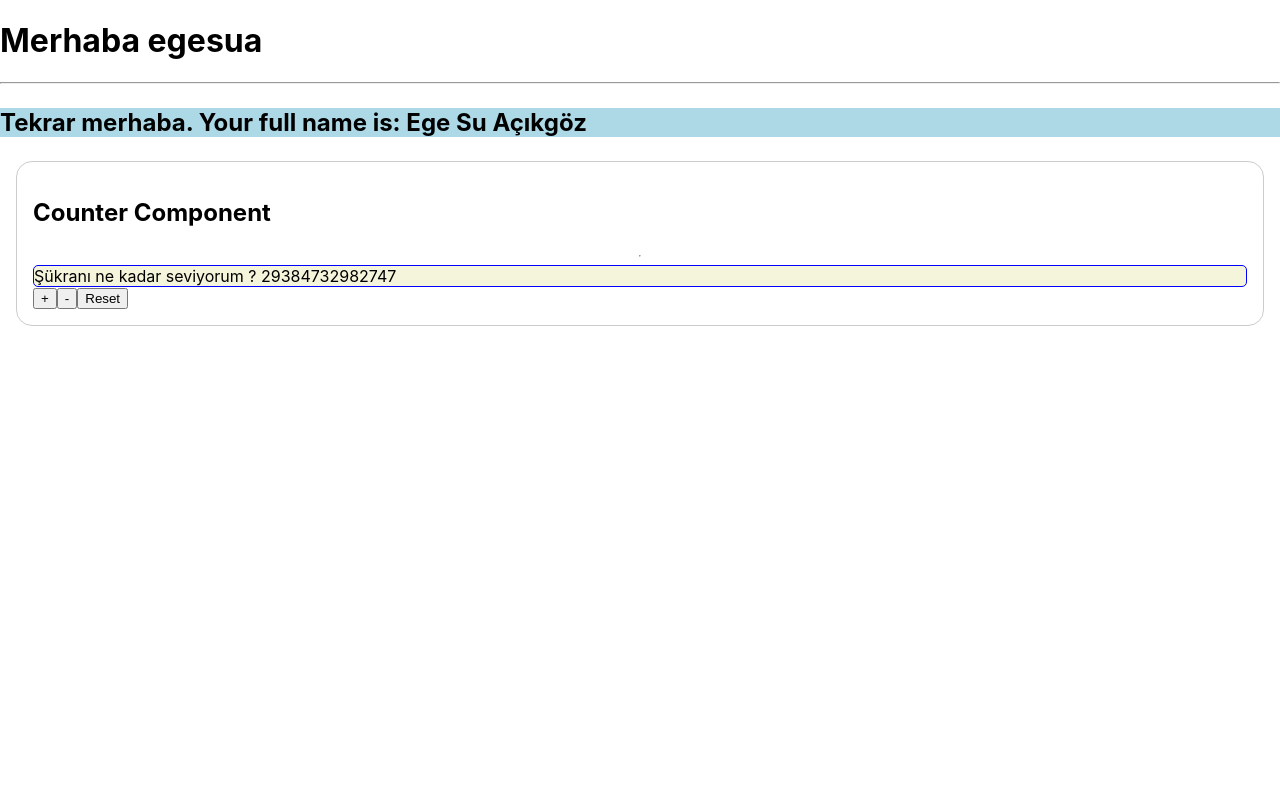
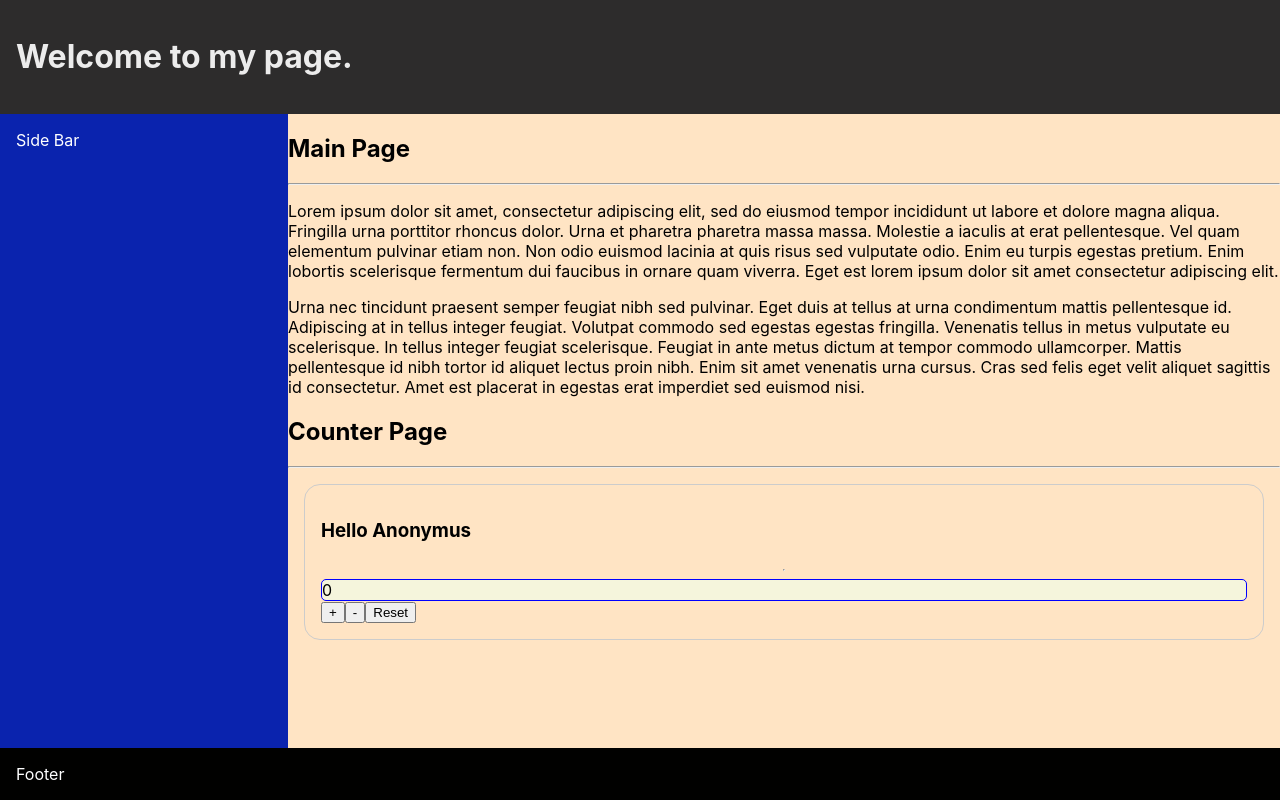
Before and after one commit to egesua/e-commerce-app, a React (Create React App) app: page / in a window 1280 px wide. Built offline with nearby package versions, Linux system fonts and the light colour scheme; the HTML template or start-up script is replaced by a standard one.

Commit message:
props drilling exercise

```diff
--- a/src/App.js
+++ b/src/App.js
@@ -1,32 +1,15 @@
 import './App.css';
 import './components/Counter.css';
 
-import Counter from './components/Counter';
 import { useState } from 'react';
+import Main from './layout/Main';
 
 function App() {
 
-  const userName = "egesua";
-
-  const [email, setEmail] = useState("egesu06@gmail.com")
-
-  const getFullName = () => {
-    return "Ege Su Açıkgöz";
-  }
+  const [userName, setUserName] = useState("Anonymus")
 
   return (
-    <div className="App">
-      <header className="App-header">
-        <h1>Merhaba {userName ? userName : "Anonymus"}</h1>
-        <hr></hr>
-        <p className='highlight'>
-          Tekrar merhaba.
-
-          Your full name is: {getFullName()}
-        </p>
-      </header>
-      <Counter greet="Merhaba" userName={userName} email={email} />
-    </div>
+    <Main userName={userName}/>
   );
 }
 
--- a/src/components/Counter.js
+++ b/src/components/Counter.js
@@ -1,13 +1,14 @@
 import { useState } from "react";
+import "./Counter.css";
+import CounterDisplay from "./CounterDisplay";
 
 const Counter = (props) => {
 
-    console.log("Counter props: ", props);
-
-  const [counter, setCounter] = useState(29384732982747)
+  const [counter, setCounter] = useState(0)
+  const { userName } = props
 
   const addAction = (e) => {
-    setCounter(counter + 150);
+    setCounter(counter + 1);
   };
 
   const decreaseAction = (e) => {
@@ -18,19 +19,14 @@ const Counter = (props) => {
     setCounter(0);
   };
 
-  console.log("Bu doğru!");
-
   return (
-    <div className="counter-card">
-      <h2>Counter Component</h2>
-      <hr />
-      <div className="counter" >{"Şükranı ne kadar seviyorum ?"} {counter}</div>
-      <div className="controls">
-        <button onClick={addAction}>+</button>
-        <button onClick={decreaseAction}>-</button>
-        <button onClick={resetAction}>Reset</button>
-      </div>
-    </div>
+    <CounterDisplay
+      counter={counter}
+      userName={userName}
+      addAction={addAction}
+      decreaseAction={decreaseAction}
+      resetAction={resetAction}
+    />
   );
 };
 
--- /dev/null
+++ b/src/components/CounterDisplay.js
@@ -0,0 +1,19 @@
+const CounterDisplay = (props) => {
+  const { userName, counter, addAction, decreaseAction, resetAction } =
+    props;
+
+  return (
+    <div className="counter-card">
+      <h3>{"Hello " + userName}</h3>
+      <hr />
+      <div className="counter">{counter}</div>
+      <div className="controls">
+        <button onClick={addAction}>+</button>
+        <button onClick={decreaseAction}>-</button>
+        <button onClick={resetAction}>Reset</button>
+      </div>
+    </div>
+  );
+};
+
+export default CounterDisplay;
--- a/src/index.css
+++ b/src/index.css
@@ -11,3 +11,38 @@ code {
   font-family: source-code-pro, Menlo, Monaco, Consolas, 'Courier New',
     monospace;
 }
+
+.main-layout {
+  display: flex;
+  flex-direction: column;
+  min-height: 100vh;
+}
+
+.page-header {
+  background-color: rgb(45, 44, 44);
+  color: rgb(236, 236, 236);
+  padding: 1rem;
+}
+
+.page-body {
+  display: flex;
+  flex: 1;
+  background-color: bisque;
+}
+
+.side-bar {
+  width: 20%;
+  background-color: rgb(10, 35, 174);
+  color: white;
+  padding: 1rem;
+}
+
+.page-content {
+  flex: 1;
+}
+
+.page-footer {
+  background-color: rgb(1, 1, 0);
+  color: white;
+  padding: 1rem;
+}
--- /dev/null
+++ b/src/layout/Footer.js
@@ -0,0 +1,7 @@
+const Footer = () => {
+    return (
+        <div className="page-footer">Footer</div>
+    )
+}
+
+export default Footer;
--- /dev/null
+++ b/src/layout/Header.js
@@ -0,0 +1,11 @@
+const Header = () => {
+    return(
+        <header className="page-header">
+            <h1>
+                Welcome to my page.
+            </h1>
+        </header>
+    )
+}
+
+export default Header;
--- /dev/null
+++ b/src/layout/Main.js
@@ -0,0 +1,19 @@
+import Footer from "./Footer";
+import Header from "./Header";
+import PageContent from "./PageContent";
+import SideBar from "./SideBar";
+
+const Main = ({ userName }) => {
+  return (
+    <div className="main-layout">
+      <Header />
+      <div className="page-body">
+        <SideBar />
+        <PageContent userName={userName}/>
+      </div>
+      <Footer />
+    </div>
+  );
+};
+
+export default Main;
--- /dev/null
+++ b/src/layout/PageContent.js
@@ -0,0 +1,13 @@
+import CounterPage from "../pages/CounterPage";
+import MainPage from "../pages/MainPage";
+
+const PageContent = ({ userName }) => {
+    return (
+        <div className="page-content">
+            <MainPage />
+            <CounterPage userName={userName}/>
+        </div>
+    )
+}
+
+export default PageContent;
--- /dev/null
+++ b/src/layout/SideBar.js
@@ -0,0 +1,9 @@
+const SideBar = () => {
+    return (
+        <div className="side-bar">
+            Side Bar
+        </div>
+    )
+}
+
+export default SideBar;
--- /dev/null
+++ b/src/pages/CounterPage.js
@@ -0,0 +1,15 @@
+import Counter from "../components/Counter";
+
+const CounterPage = ({ userName }) => {
+    return (
+        <div>
+            <h2>
+                Counter Page
+            </h2>
+            <hr />
+            <Counter userName={userName}/>
+        </div>
+    )
+}
+
+export default CounterPage;
--- /dev/null
+++ b/src/pages/MainPage.js
@@ -0,0 +1,30 @@
+
+const MainPage = () => {
+  return (
+    <div>
+      <h2>Main Page</h2>
+      <hr />
+      <p>
+        Lorem ipsum dolor sit amet, consectetur adipiscing elit, sed do eiusmod
+        tempor incididunt ut labore et dolore magna aliqua. Fringilla urna
+        porttitor rhoncus dolor. Urna et pharetra pharetra massa massa. Molestie
+        a iaculis at erat pellentesque. Vel quam elementum pulvinar etiam non.
+        Non odio euismod lacinia at quis risus sed vulputate odio. Enim eu
+        turpis egestas pretium. Enim lobortis scelerisque fermentum dui faucibus
+        in ornare quam viverra. Eget est lorem ipsum dolor sit amet consectetur
+        adipiscing elit.
+      </p>
+      <p> Urna nec tincidunt praesent semper feugiat nibh sed
+        pulvinar. Eget duis at tellus at urna condimentum mattis pellentesque
+        id. Adipiscing at in tellus integer feugiat. Volutpat commodo sed
+        egestas egestas fringilla. Venenatis tellus in metus vulputate eu
+        scelerisque. In tellus integer feugiat scelerisque. Feugiat in ante
+        metus dictum at tempor commodo ullamcorper. Mattis pellentesque id nibh
+        tortor id aliquet lectus proin nibh. Enim sit amet venenatis urna
+        cursus. Cras sed felis eget velit aliquet sagittis id consectetur. Amet
+        est placerat in egestas erat imperdiet sed euismod nisi.</p>
+    </div>
+  );
+};
+
+export default MainPage;
```
